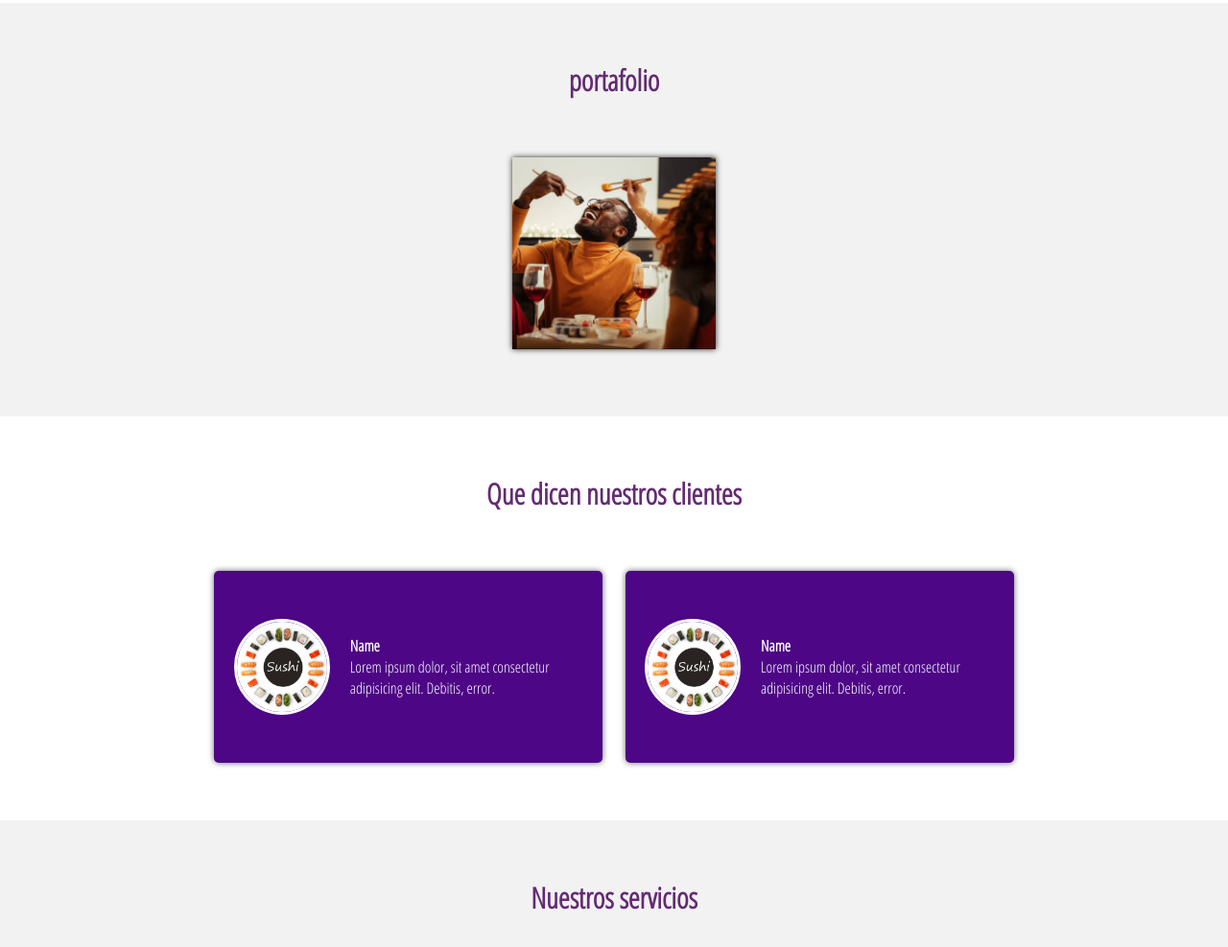
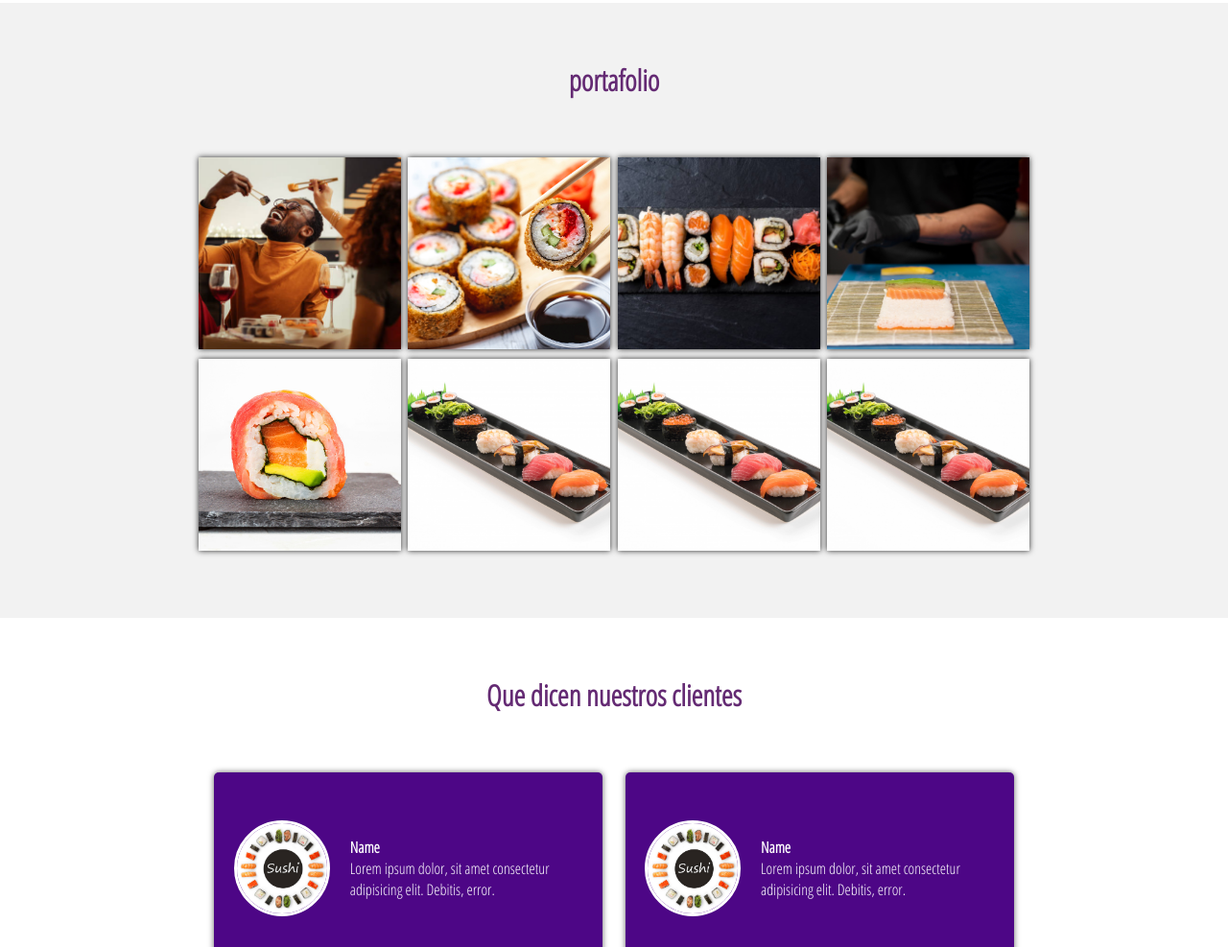
Before and after one commit to monsalvechs/api-alternativo, a plain HTML site: page Index.html in a window 1280 px wide. Shown: the part 1100-2087 px from the top of the page at 96% size. Drawn offline with Linux system fonts and the light colour scheme.

Commit message:
cambios 3

```diff
--- a/Index.html
+++ b/Index.html
@@ -54,61 +54,62 @@
                 <h2 class="titulo">portafolio</h2>
                 <div class="galeria-port">
                     <div class="imagen-port">
-                        <img src="imagenes/istockphoto-1098053122-612x612.jpg" alt="">
-                        <div class="hover-galeria">
-                            <img src="imagenes/rollo-de-sushi.png" alt="">
-                            <p>Nuestros trabajos</p>
-                        </div>
-                        <div class="imagen-port">
-                            <img src="imagenes/istockphoto-1098053122-612x612.jpg" alt="">
+                        <img src="imagenes/portafolio1.jpg" alt="">
                         <div class="hover-galeria">
                             <img src="imagenes/rollo-de-sushi.png" alt="">
                             <p>Nuestros trabajos</p>
                         </div>
                     </div>
                     <div class="imagen-port">
-                            <img src="imagenes/istockphoto-1098053122-612x612.jpg" alt="">
+                        <img src="imagenes/portafolio2.jpg" alt="">
                         <div class="hover-galeria">
                             <img src="imagenes/rollo-de-sushi.png" alt="">
                             <p>Nuestros trabajos</p>
                         </div>
                     </div>
                     <div class="imagen-port">
-                            <img src="imagenes/istockphoto-1098053122-612x612.jpg" alt="">
+                        <img src="imagenes/portafolio3.jpg" alt="">
                         <div class="hover-galeria">
                             <img src="imagenes/rollo-de-sushi.png" alt="">
                             <p>Nuestros trabajos</p>
                         </div>
                     </div>
                     <div class="imagen-port">
-                            <img src="imagenes/istockphoto-1098053122-612x612.jpg" alt="">
+                        <img src="imagenes/portafolio4.jpg" alt="">
                         <div class="hover-galeria">
                             <img src="imagenes/rollo-de-sushi.png" alt="">
                             <p>Nuestros trabajos</p>
                         </div>
                     </div>
                     <div class="imagen-port">
-                            <img src="imagenes/istockphoto-1098053122-612x612.jpg" alt="">
+                        <img src="imagenes/portafolio5.jpg" alt="">
                         <div class="hover-galeria">
                             <img src="imagenes/rollo-de-sushi.png" alt="">
                             <p>Nuestros trabajos</p>
                         </div>
                     </div>
                     <div class="imagen-port">
-                            <img src="imagenes/istockphoto-1098053122-612x612.jpg" alt="">
+                        <img src="imagenes/portafolio6.jpg" alt="">
                         <div class="hover-galeria">
                             <img src="imagenes/rollo-de-sushi.png" alt="">
                             <p>Nuestros trabajos</p>
                         </div>
                     </div>
                     <div class="imagen-port">
-                            <img src="imagenes/istockphoto-1098053122-612x612.jpg" alt="">
+                        <img src="imagenes/portafolio6.jpg" alt="">
                         <div class="hover-galeria">
                             <img src="imagenes/rollo-de-sushi.png" alt="">
                             <p>Nuestros trabajos</p>
                         </div>
                     </div>
+                    <div class="imagen-port">
+                        <img src="imagenes/portafolio6.jpg" alt="">
+                        <div class="hover-galeria">
+                            <img src="imagenes/rollo-de-sushi.png" alt="">
+                            <p>Nuestros trabajos</p>
                         </div>
+                    </div>
+
                 </div>
             </div>
         </section>
--- a/css/estilos.css
+++ b/css/estilos.css
@@ -27,8 +27,8 @@ header{
     width: 100%;
     height: 600px;
     background: #bdc3c7;  /* fallback for old browsers */
-background: -webkit-linear-gradient(to right, hsla(210, 29%, 24%, 0.529), hsla(204, 8%, 76%, 0.515)), url(../imagenes/top-view-of-tasty-and-delicious-sushi-on-wooden-board.jpg);  /* Chrome 10-25, Safari 5.1-6 */
-background: linear-gradient(to right, hsla(210, 29%, 24%, 0.529), hsla(204, 8%, 76%, 0.515)), url(../imagenes/top-view-of-tasty-and-delicious-sushi-on-wooden-board.jpg); /* W3C, IE 10+/ Edge, Firefox 16+, Chrome 26+, Opera 12+, Safari 7+ */
+background: -webkit-linear-gradient(to right, hsla(210, 29%, 24%, 0.529), hsla(204, 8%, 76%, 0.515)), url(../imagenes/portada.jpg);  /* Chrome 10-25, Safari 5.1-6 */
+background: linear-gradient(to right, hsla(210, 29%, 24%, 0.529), hsla(204, 8%, 76%, 0.515)), url(../imagenes/portada.jpg); /* W3C, IE 10+/ Edge, Firefox 16+, Chrome 26+, Opera 12+, Safari 7+ */
 background-size: cover;
 background-attachment: fixed;
 position: relative;
```
Also changed, not shown: imagenes/portada.jpg, imagenes/portafolio1.jpg (renamed from imagenes/istockphoto-1098053122-612x612.jpg), imagenes/portafolio2.jpg (added), imagenes/portafolio3.jpg (added), imagenes/portafolio4.jpg (renamed from imagenes/male-chef-preparing-sushi-order-for-takeaway.jpg), imagenes/portafolio5.jpg (added), imagenes/portafolio6.jpg (added), imagenes/top-view-of-tasty-and-delicious-sushi-on-wooden-board.jpg (deleted). Lines whose indentation alone changed are shown as unchanged.
